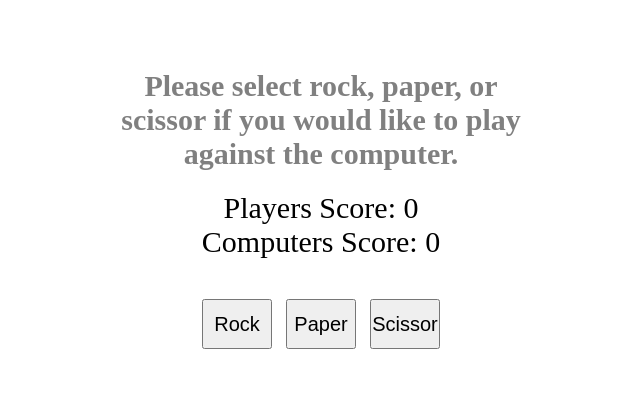
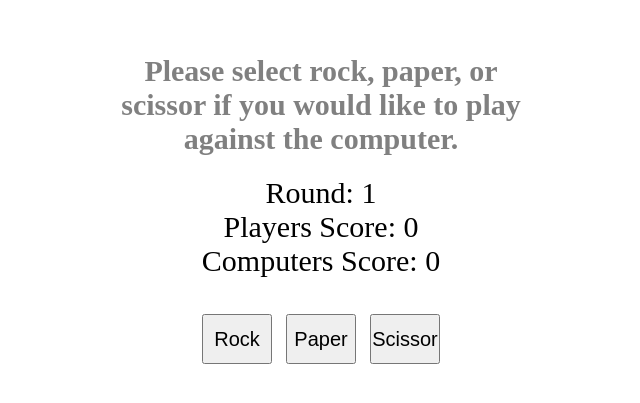
Before and after one commit to dentabones/Rock-Paper-Scissor, a plain HTML site: page index.html in a window 1280 px wide. Shown: the part 191-594 px from the top of the page, without its empty margins (319-959 px from the left). Drawn offline with Linux system fonts and the light colour scheme.

Commit message:
Add round display

```diff
--- a/index.html
+++ b/index.html
@@ -14,6 +14,7 @@
         the computer.
       </h2>
       <div class="scores">
+        <p>Round: <span class="round"> 1</span></p>
         <p>Players Score:<span class="player-score"> 0</span></p>
         <p>Computers Score: <span class="computer-score"> 0</span></p>
       </div>
--- a/styles/style.css
+++ b/styles/style.css
@@ -19,7 +19,7 @@ body {
   justify-content: center;
   align-items: center;
   flex-direction: column;
-  gap: 30px;
+  gap: 60px;
 }
 
 .results {
```
